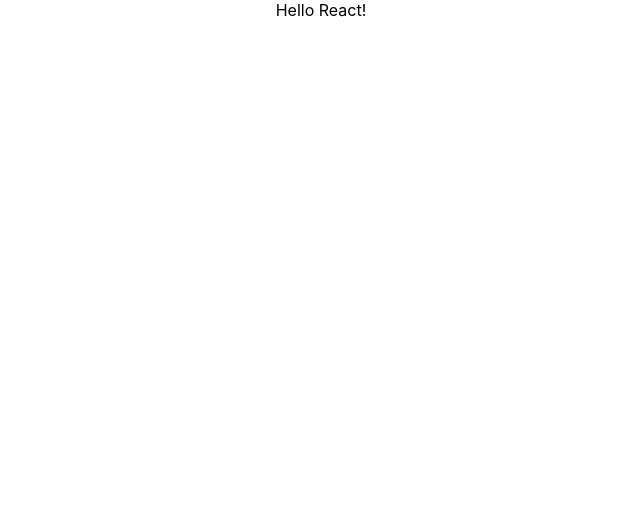
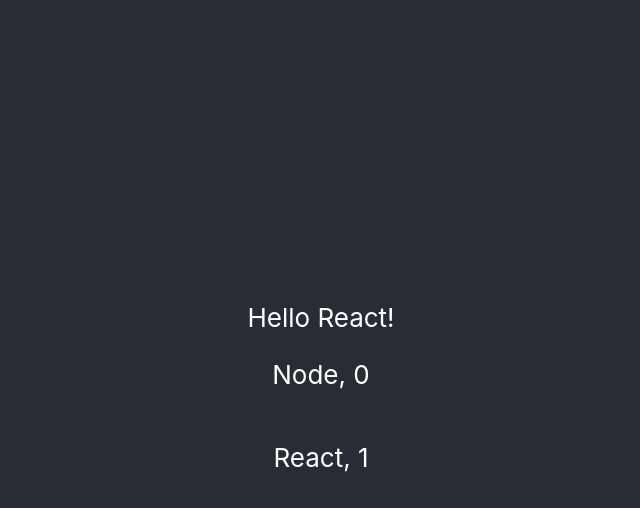
Before and after one commit to EinsVision/react_app_first, a React (Create React App) app: page / in a window 1280 px wide. Shown: the top 508 px of the page, without its empty margins (319-959 px from the left). Built offline with nearby package versions, Linux system fonts and the light colour scheme.

Commit message:
map function 사용 방법

```diff
--- a/src/App.js
+++ b/src/App.js
@@ -1,10 +1,30 @@
-import logo from './logo.svg';
+import React from 'react';
 import './App.css';
+
+const data = [
+  {
+    id: 1,
+    title: 'Node',
+    value: 0
+  },
+  {
+    id: 2,
+    title: 'React',
+    value: 1
+  }
+];
 
 function App() {
   return (
-    <div className="App">
+    <div className="App-header">
       Hello React!
+      {
+        data.map(ele =>(
+          <>
+            <p key={ele.id}>{ele.title}, {ele.value}</p>
+          </>
+        ))
+      }
     </div>
   );
 }
```
Also changed, not shown: 1 other file (tests, documents, lock files or other folders).
